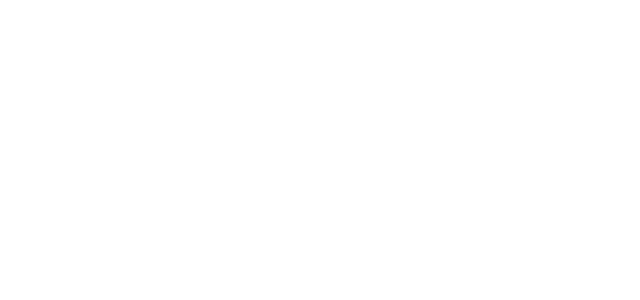
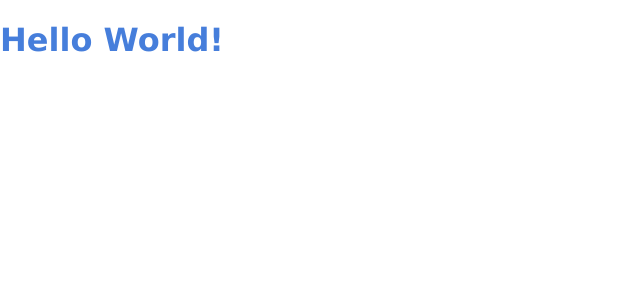
Before and after one commit to migudevelop/mayoral-products, a Next.js app: page / in a window 1280 px wide. Shown: the top 300 px of the page, without its empty margins (0-640 px from the left). Built offline with nearby package versions, Linux system fonts and the light colour scheme.

Commit message:
feat: add MainLayout component in HomePage

```diff
--- a/package.json
+++ b/package.json
@@ -6,7 +6,8 @@
     "start:dev": "next dev",
     "build": "next build",
     "start": "next start",
-    "lint": "next lint"
+    "lint": "next lint",
+    "prepare": "husky install"
   },
   "dependencies": {
     "micro": "^9.3.4",
@@ -31,6 +32,7 @@
     "babel-jest": "^28.1.0",
     "eslint": "^8.16.0",
     "eslint-config-next": "^12.1.6",
+    "husky": "^8.0.2",
     "jest": "^28.1.0",
     "jest-environment-jsdom": "^28.1.0",
     "jest-junit": "^13.2.0",
--- /dev/null
+++ b/src/components/index.ts
@@ -0,0 +1 @@
+export * from './layouts';
--- /dev/null
+++ b/src/components/layouts/MainLayout/index.tsx
@@ -0,0 +1,22 @@
+import { FC, PropsWithChildren } from 'react';
+import Head from 'next/head';
+
+interface Props {
+  title: string;
+  pageDescription: string;
+}
+
+const MainLayout: FC<PropsWithChildren<Props>> = ({ children, title, pageDescription }) => {
+  return (
+    <>
+      <Head>
+        <title>{title} - Mayoral</title>
+        <meta name="description" content={pageDescription} />
+      </Head>
+
+      <main>{children}</main>
+    </>
+  );
+};
+
+export default MainLayout;
--- /dev/null
+++ b/src/components/layouts/index.ts
@@ -0,0 +1 @@
+export { default as MainLayout } from './MainLayout';
--- a/src/pages/index.tsx
+++ b/src/pages/index.tsx
@@ -1,7 +1,17 @@
-import { NextPage } from "next";
+import { NextPage } from 'next';
+import styled from 'styled-components';
+import { MainLayout } from 'components';
+
+const Title = styled.h1`
+  color: ${({ theme }) => theme.primaryColor};
+`;
 
 const HomePage: NextPage = () => {
-  return <div>Hello World!</div>;
+  return (
+    <MainLayout title="Home" pageDescription="Mayoral home page">
+      <Title>Hello World!</Title>
+    </MainLayout>
+  );
 };
 
 export default HomePage;
```
Also changed, not shown: 2 other files (tests, documents, lock files or other folders).
